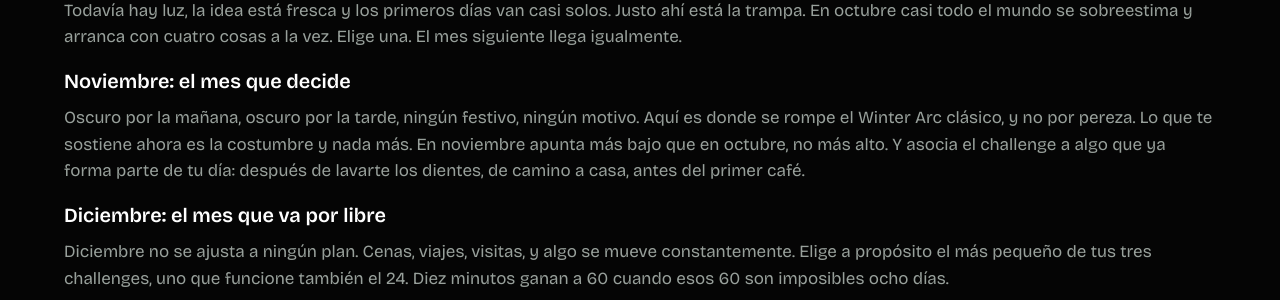
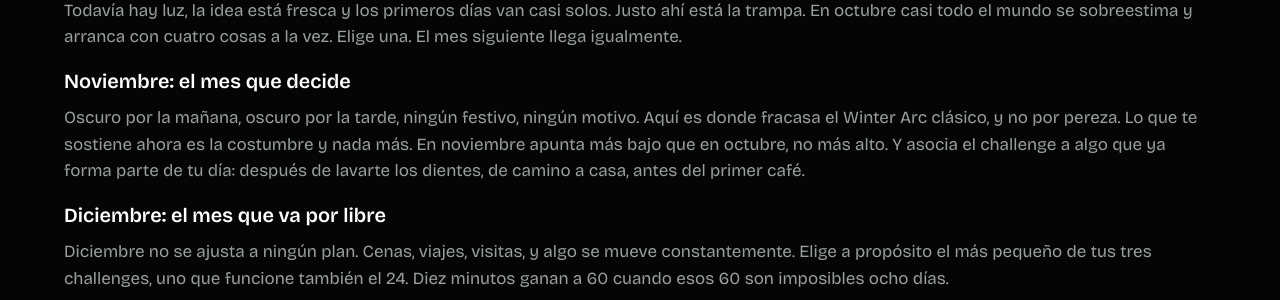
Before and after one commit to YannesJ/12c-website, a Jekyll site: the page built from es/winter-arc.html, in a window 1280 px wide and 900 px high, scrolled down 4019 px. Shown: the part 153-453 px from the top of the window. Built offline with Jekyll 4.4.1, drawn with Linux system fonts in a browser that asks for light colours; some of the changed text lies outside the part shown.

Commit message:
copy: Sprachliche Unstimmigkeiten aus der visuellen Kontrolle behoben
Beim Durchsehen der gerenderten Seiten kamen drei Dinge ans Licht, die weder
die automatischen Pruefungen noch die Rueckmeldungen erwischt hatten.

Im Englischen stand "Arc means a bow". Das ist derselbe Fall wie im
Franzoesischen: arc ist das englische Wort, der Satz erklaert einem
englischen Publikum nichts. Satz entfernt, der folgende erklaert den Begriff
ohnehin. In Spanisch, Italienisch, Portugiesisch, Polnisch, Tuerkisch und
Griechisch bleibt er stehen, dort ist die Uebersetzung eine echte Information.

Ebenfalls im Englischen: "you cast yourself as that figure" trug noch den
alten Begriff, obwohl die andere Stelle bereits auf "character" umgestellt
war.

Fuenf Inhaltsverzeichnisse hingen ihren eigenen Ueberschriften hinterher.
Die Ueberschriften waren von "brechen" auf "scheitern" umgestellt worden, die
Sprungmarken sagten aber weiterhin "Why it breaks", "Pourquoi ca casse",
"Perche salta", "Dlaczego peka" und "Giati spaei".

Im Spanischen war es umgekehrt: Dort passte das Label, aber der Text nutzte
weiterhin "romperse" fuer Zeitraeume und Vorhaben. Bei den Regeln bleibt das
Wort stehen, dort brechen tatsaechlich Regeln und das ist idiomatisch.

Co-Authored-By: Claude Opus 5 <noreply@anthropic.com>
Claude-Session: https://claude.ai/code/session_01UM7BnrVwSFZijHzUQNZzJT

```diff
--- a/el/winter-arc.html
+++ b/el/winter-arc.html
@@ -20,7 +20,7 @@ schema_include: schema-winter-arc-el.html
         <nav class="idea-nav" aria-label="Περιεχόμενα σελίδας">
           <a href="#bedeutung">Τι σημαίνει</a>
           <a href="#regeln">Κανόνες</a>
-          <a href="#scheitern">Γιατί σπάει</a>
+          <a href="#scheitern">Γιατί αποτυγχάνει</a>
           <a href="#drei-monate">Τρεις μήνες</a>
           <a href="#monatsplan">Μήνα με μήνα</a>
           <a href="#ideen">Ιδέες</a>
--- a/en/winter-arc.html
+++ b/en/winter-arc.html
@@ -20,7 +20,7 @@ schema_include: schema-winter-arc-en.html
         <nav class="idea-nav" aria-label="On this page">
           <a href="#bedeutung">Meaning</a>
           <a href="#regeln">Rules</a>
-          <a href="#scheitern">Why it breaks</a>
+          <a href="#scheitern">Why it fails</a>
           <a href="#drei-monate">Three months</a>
           <a href="#monatsplan">Month by month</a>
           <a href="#ideen">Challenge ideas</a>
@@ -30,7 +30,7 @@ schema_include: schema-winter-arc-en.html
 
         <section>
           <h2 id="bedeutung">What a Winter Arc actually is</h2>
-          <p>Arc means a bow. The term comes from series and anime, where an arc is a longer storyline. A character goes through a change in it: by the end they are not the same person they were at the start. Talk about your Winter Arc and you cast yourself as that figure. Winter becomes the chapter where something shifts.</p>
+          <p>The term comes from series and anime, where an arc is a longer storyline. A character goes through a change in it: by the end they are not the same person they were at the start. Talk about your Winter Arc and you cast yourself as that character. Winter becomes the chapter where something shifts.</p>
           <p>In practice that means a fixed stretch of time, a handful of fixed rules and the same work every day. The usual setup is 1 October to New Year's Eve, roughly 90 days. Some run through to the end of January, others take on November and December only. None of it is set in stone.</p>
           <p>The idea grew on TikTok and Instagram. The thinking behind it is simple. Most people ease off between October and Christmas and then make plans in January. A Winter Arc flips that and uses exactly the months where otherwise little happens.</p>
           <p>The term exists for other seasons too. Anyone taking on the summer break talks about a Summer Arc. Winter is just the best known version, because the dark months make the sharpest contrast.</p>
--- a/es/winter-arc.html
+++ b/es/winter-arc.html
@@ -87,7 +87,7 @@ schema_include: schema-winter-arc-es.html
           <p>Un propósito en mayo y el mismo propósito en noviembre son dos cosas distintas. Y no es culpa tuya.</p>
           <p>En verano el día hace una parte del trabajo por ti. A las ocho de la tarde todavía hay luz, sales a la calle sin tener que convencerte y el movimiento aparece solo. En noviembre está oscuro cuando te levantas y oscuro cuando sales de trabajar. Ahora cada cosa hay que decidirla de forma activa, un día detrás de otro.</p>
           <p>A eso se suma el calendario. Octubre es tranquilo, diciembre está lleno. Entre comidas, visitas y fiestas de repente te quedan la mitad de tardes libres de las que creías. Quien planifica en octubre pensando ya en diciembre llega bastante más lejos que quien en octubre solo ve octubre.</p>
-          <p>Así que el Winter Arc no se rompe porque la gente sea débil. Se rompe porque transcurre en la estación que menos ayuda por sí sola. Justo por eso hace falta una estructura que aguante más que la de los vídeos.</p>
+          <p>Así que el Winter Arc no fracasa porque la gente sea débil. Fracasa porque transcurre en la estación que menos ayuda por sí sola. Justo por eso hace falta una estructura que aguante más que la de los vídeos.</p>
         </section>
 
         <div class="inline-cta">
@@ -146,7 +146,7 @@ schema_include: schema-winter-arc-es.html
           <h3>Octubre: el mes en el que sale fácil</h3>
           <p>Todavía hay luz, la idea está fresca y los primeros días van casi solos. Justo ahí está la trampa. En octubre casi todo el mundo se sobreestima y arranca con cuatro cosas a la vez. Elige una. El mes siguiente llega igualmente.</p>
           <h3>Noviembre: el mes que decide</h3>
-          <p>Oscuro por la mañana, oscuro por la tarde, ningún festivo, ningún motivo. Aquí es donde se rompe el Winter Arc clásico, y no por pereza. Lo que te sostiene ahora es la costumbre y nada más. En noviembre apunta más bajo que en octubre, no más alto. Y asocia el challenge a algo que ya forma parte de tu día: después de lavarte los dientes, de camino a casa, antes del primer café.</p>
+          <p>Oscuro por la mañana, oscuro por la tarde, ningún festivo, ningún motivo. Aquí es donde fracasa el Winter Arc clásico, y no por pereza. Lo que te sostiene ahora es la costumbre y nada más. En noviembre apunta más bajo que en octubre, no más alto. Y asocia el challenge a algo que ya forma parte de tu día: después de lavarte los dientes, de camino a casa, antes del primer café.</p>
           <h3>Diciembre: el mes que va por libre</h3>
           <p>Diciembre no se ajusta a ningún plan. Cenas, viajes, visitas, y algo se mueve constantemente. Elige a propósito el más pequeño de tus tres challenges, uno que funcione también el 24. Diez minutos ganan a 60 cuando esos 60 son imposibles ocho días.</p>
         </section>
--- a/fr/winter-arc.html
+++ b/fr/winter-arc.html
@@ -20,7 +20,7 @@ schema_include: schema-winter-arc-fr.html
         <nav class="idea-nav" aria-label="Sommaire">
           <a href="#bedeutung">Définition</a>
           <a href="#regeln">Règles</a>
-          <a href="#scheitern">Pourquoi ça casse</a>
+          <a href="#scheitern">Pourquoi ça échoue</a>
           <a href="#drei-monate">Trois mois</a>
           <a href="#monatsplan">Mois par mois</a>
           <a href="#ideen">Idées</a>
--- a/it/winter-arc.html
+++ b/it/winter-arc.html
@@ -20,7 +20,7 @@ schema_include: schema-winter-arc-it.html
         <nav class="idea-nav" aria-label="Contenuto della pagina">
           <a href="#bedeutung">Significato</a>
           <a href="#regeln">Regole</a>
-          <a href="#scheitern">Perché salta</a>
+          <a href="#scheitern">Perché fallisce</a>
           <a href="#drei-monate">Tre mesi</a>
           <a href="#monatsplan">Mese per mese</a>
           <a href="#ideen">Idee</a>
--- a/pl/winter-arc.html
+++ b/pl/winter-arc.html
@@ -20,7 +20,7 @@ schema_include: schema-winter-arc-pl.html
         <nav class="idea-nav" aria-label="Zawartość strony">
           <a href="#bedeutung">Znaczenie</a>
           <a href="#regeln">Zasady</a>
-          <a href="#scheitern">Dlaczego pęka</a>
+          <a href="#scheitern">Dlaczego zawodzi</a>
           <a href="#drei-monate">Trzy miesiące</a>
           <a href="#monatsplan">Miesiąc po miesiącu</a>
           <a href="#ideen">Pomysły</a>
```
Also changed, not shown: other parts of es/winter-arc.html (+1 -1 lines).
